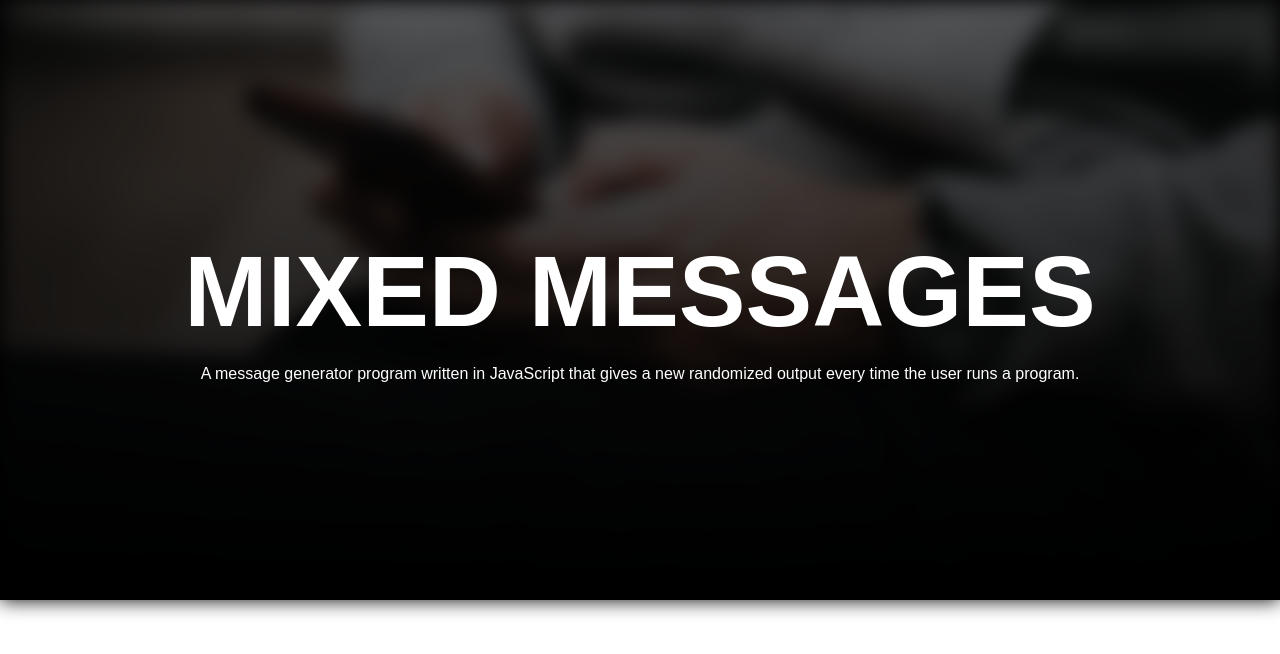
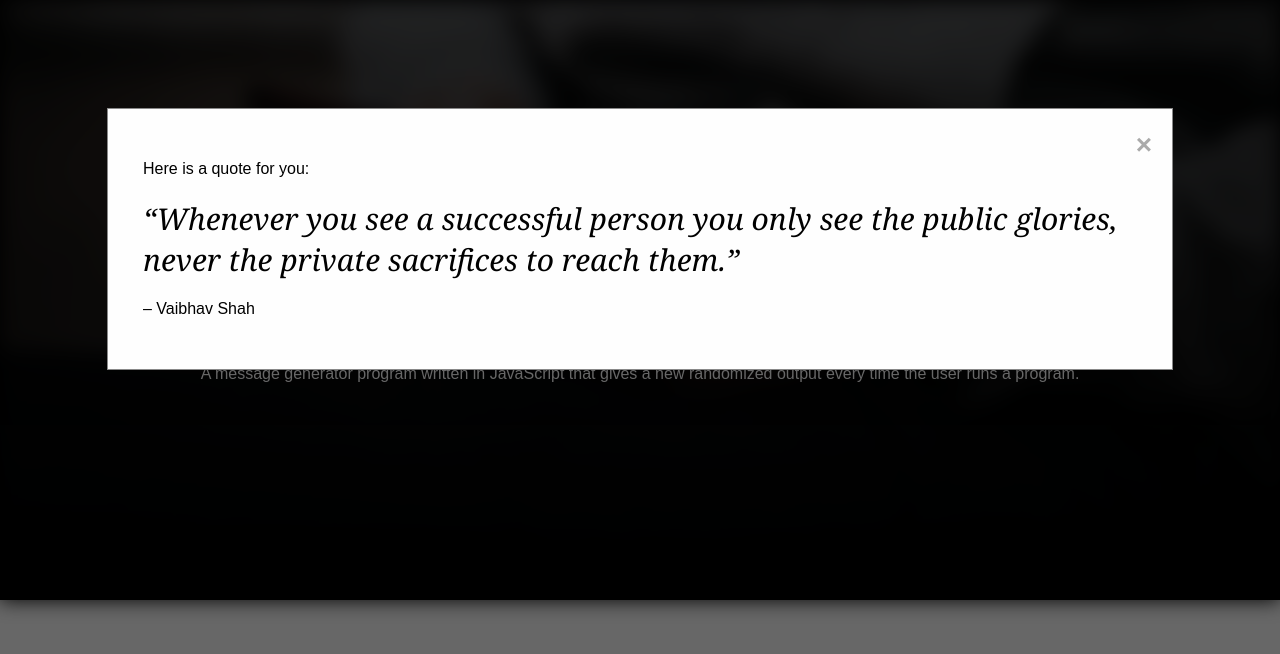
Before and after one commit to GabrielAllba/Mixed-Message, a plain HTML site: page index.html in a window 1280 px wide. Shown: the part 84-738 px from the top of the page. Drawn offline with Linux system fonts and the light colour scheme.

Commit message:
Add modal containing quote, which will pop up after 4 seconds

```diff
--- a/index.html
+++ b/index.html
@@ -8,7 +8,6 @@
         <title>Mixed Messages</title>
 
         <link rel="stylesheet" href="style.css">
-        <script src="script.js"></script>
     </head>
     <body>
         <header>
@@ -23,8 +22,19 @@
             <div id="header-bg-bg-img"><div id="header-bg-img"></div></div>
             <div id="project">
                 <h1 id="default">MIXED MESSAGES</h1>
-                <p>A message generator program written in JavaScript that gives a new randomized output every time the user runs a program.</p>
+                <p id="z">A message generator program written in JavaScript that gives a new randomized output every time the user runs a program.</p>
+            </div>
+
+            <!-- Quote Pop Up -->
+            <div id="myModal" class="modal">
+                <div class="modal-content">
+                    <span class="close">&times;</span>
+                    <p id="quote">
+                        Text here.
+                    </p>
+                </div>
             </div>
         </header>
+        <script src="script.js"></script>
     </body>
 </html>
--- a/script.js
+++ b/script.js
@@ -9,96 +9,96 @@ const zodQuote = {
     happiness: [10,20,30,40,50,60,5,7,8,9,12,15,25,35,44,28,100,90,80,70,85,65],
 
     mondayQuotes: [
-        '“The best time to plant a tree was 20 years ago. The second best time is now.” — Chinese proverb',
-        '“I attribute my success to this: I never gave or took any excuse.” — Florence Nightingale',
-        '“Do it or not. There is no try.” — Yoda',
-        '“Twenty years from now, you will be more disappointed by the things that you didn’t do than by the ones you did do, so throw off the bowlines, sail away from safe harbor, catch the trade winds in your sails. Explore, Dream, Discover.” — Mark Twain',
-        '“The most common way people give up their power is by thinking they don’t have any.” — Alice Walker',
-        '“Life is what happens to you while you’re busy making other plans.” — John Lennon',
-        '“It is never too late to be what you might have been.” — George Eliot',
-        '“If you want to lift yourself up, lift up someone else.” — Booker T. Washington',
-        '“Your time is limited, so don’t waste it living someone else’s life.” — Steve Jobs',
-        '“Whatever you can do, or dream you can, begin it. Boldness has genius, power and magic in it.” — Johann Wolfgang von Goethe',
-        '“Whatever the mind of man can conceive and believe, it can achieve.” – Napoleon Hill',
-        '“Life offers you so many doors, it is up to you which to open and which one to close.” – Unknown',
-        '“The man who has confidence in himself gains the confidence of others.” – Hasidic Proverb',
-        '“If not us, who? If not now, when?” – John F. Kennedy',
-        '“The first step toward success is taken when you refuse to be a captive of the environment in which you first find yourself.” – Mark Caine',
-        '“Excellence is an art won by training and habituation. We do not act rightly because we have virtue or excellence, but we rather have those because we have acted rightly. We are what we repeatedly do. Excellence, then, is not an act but a habit.” – Aristotle',
-        '“The only way to do great work is to love what you do.” – Steve Jobs',
-        '“If you’re offered a seat on a rocket ship, don’t ask what seat! Just get on.” – Sheryl Sandberg',
-        '“Work to become, not to acquire.” – Elbert Hubbard',
-        '“The future depends on what you do today.” – Mahatma Gandhi',
-        '“Every day we have plenty of opportunities to get angry, stressed or offended. But what you’re doing when you indulge these negative emotions is giving something outside yourself power over your happiness. You can choose to not let little things upset you.” – Joel Osteen',
-        '“Opportunities don’t happen, you create them.” – Chris Grosser',
-        '“Don’t Let Yesterday Take Up Too Much Of Today.” – Will Rogers',
-        '“Do you want to know who you are? Don’t ask. Act! Action will delineate and define you.”  – Thomas Jefferson',
-        '“The way to get started is to quit talking and begin doing.” – Walt Disney',
-        '“Start by doing what is necessary, then what is possible, and suddenly you are doing the impossible.” – Francis of Assisi',
-        '“Nothing will work unless you do.” – Maya Angelou',
-        '“Your only limit is you.” – Unknown',
-        '“The journey of a thousand miles begins with one step.” – Lao Tzu'
+        '<div>“The best time to plant a tree was 20 years ago. The second best time is now.”</div>— Chinese proverb',
+        '<div>“I attribute my success to this: I never gave or took any excuse.”</div>— Florence Nightingale',
+        '<div>“Do it or not. There is no try.”</div>— Yoda',
+        '<div>“Twenty years from now, you will be more disappointed by the things that you didn’t do than by the ones you did do, so throw off the bowlines, sail away from safe harbor, catch the trade winds in your sails. Explore, Dream, Discover.”</div>— Mark Twain',
+        '<div>“The most common way people give up their power is by thinking they don’t have any.”</div>— Alice Walker',
+        '<div>“Life is what happens to you while you’re busy making other plans.”</div>— John Lennon',
+        '<div>“It is never too late to be what you might have been.”</div>— George Eliot',
+        '<div>“If you want to lift yourself up, lift up someone else.”</div>— Booker T. Washington',
+        '<div>“Your time is limited, so don’t waste it living someone else’s life.”</div>— Steve Jobs',
+        '<div>“Whatever you can do, or dream you can, begin it. Boldness has genius, power and magic in it.”</div>— Johann Wolfgang von Goethe',
+        '<div>“Whatever the mind of man can conceive and believe, it can achieve.</div>– Napoleon Hill',
+        '<div>“Life offers you so many doors, it is up to you which to open and which one to close.”<br>– Unknown',
+        '<div>“The man who has confidence in himself gains the confidence of others.”</div>– Hasidic Proverb',
+        '<div>“If not us, who? If not now, when?”</div>– John F. Kennedy',
+        '<div>“The first step toward success is taken when you refuse to be a captive of the environment in which you first find yourself.”</div>– Mark Caine',
+        '<div>“Excellence is an art won by training and habituation. We do not act rightly because we have virtue or excellence, but we rather have those because we have acted rightly. We are what we repeatedly do. Excellence, then, is not an act but a habit.”</div>– Aristotle',
+        '<div>“The only way to do great work is to love what you do.”</div>– Steve Jobs',
+        '<div>“If you’re offered a seat on a rocket ship, don’t ask what seat! Just get on.”</div>– Sheryl Sandberg',
+        '<div>“Work to become, not to acquire.”</div>– Elbert Hubbard',
+        '<div>“The future depends on what you do today.”</div>– Mahatma Gandhi',
+        '<div>“Every day we have plenty of opportunities to get angry, stressed or offended. But what you’re doing when you indulge these negative emotions is giving something outside yourself power over your happiness. You can choose to not let little things upset you.”</div>– Joel Osteen',
+        '<div>“Opportunities don’t happen, you create them.”</div>– Chris Grosser',
+        '<div>“Don’t Let Yesterday Take Up Too Much Of Today.”</div>– Will Rogers',
+        '<div>“Do you want to know who you are? Don’t ask. Act! Action will delineate and define you.”</div>– Thomas Jefferson',
+        '<div>“The way to get started is to quit talking and begin doing.”</div>– Walt Disney',
+        '<div>“Start by doing what is necessary, then what is possible, and suddenly you are doing the impossible.”</div>– Francis of Assisi',
+        '<div>“Nothing will work unless you do.”</div>– Maya Angelou',
+        '<div>“Your only limit is you.”</div>– Unknown',
+        '<div>“The journey of a thousand miles begins with one step.”</div>– Lao Tzu'
     ],
     weekendQuotes:[
-        '“I’ve missed more than 9000 shots in my career. I’ve lost almost 300 games. 26 times I’ve been trusted to take the game winning shot and missed. I’ve failed over and over and over again in my life. And that is why I succeed.” – Michael Jordan',
-        '“Strive not to be a success, but rather to be of value.” – Albert Einstein',
-        '“Everything you want is on the other side of fear.” – Jack Canfield',
-        '“If opportunity doesn’t knock, build a door.” – Milton Berle',
-        '“The more you talk about negative things in your life, the more you call them in. Speak victory not defeat.” – Joel Osteen',
-        '“I have learned over the years that when one’s mind is made up, this diminishes fear.” – Rosa Parks',
-        '“The question isn’t who is going to let me; it’s who is going to stop me.” – Ayn Rand',
-        '“The road to success is always under construction” – Lily Tomlin',
-        '“Build your own dreams, or someone else will hire you to build theirs.” – Farrah Gray',
-        '“The future belongs to those who believe in the beauty of their dreams.” – Eleanor Roosevelt',
-        '“I am always doing that which I cannot do, in order that I may learn how to do it.” – Pablo Picasso',
-        '“I have been impressed with the urgency of doing. Knowing is not enough; we must apply. Being willing is not enough; we must do.” – Leonardo da Vinci',
-        '“The best way to predict the future is to create it.” – Abraham Lincoln',
-        '“It is never too late to be what you might have been.” – George Eliot',
-        '“A mind troubled by doubt cannot focus on the course to victory.” – Arthur Golden',
-        '“There is a winner in you. You were created to be successful, to accomplish your goals, to leave your mark on this generation. You have greatness in you. The key is to get it out.” – Joel Osteen',
-        '“I alone cannot change the world, but I can cast a stone across the water to create many ripples.” – Mother Teresa',
-        '“When one door of happiness closes, another opens, but often we look so long at the closed door that we do not see the one that has been opened for us.” – Helen Keller',
-        '“Success is walking from failure to failure with no loss of enthusiasm.” – Winston Churchill',
-        '“Whenever you see a successful person you only see the public glories, never the private sacrifices to reach them.” – Vaibhav Shah',
-        '“Innovation distinguishes between a leader and a follower.” – Steve Jobs',
-        '“Life is never easy. There is work to be done and obligations to be met – obligations to truth, to justice, and to liberty.” — John F. Kennedy (JFK Quotes)',
-        '“Live for each second without hesitation.” — Elton John',
-        '“Life is like riding a bicycle. To keep your balance, you must keep moving.” — Albert Einstein',
-        '“Life is a succession of lessons which must be lived to be understood.” — Helen Keller',
-        '“Your work is going to fill a large part of your life, and the only way to be truly satisfied is to do what you believe is great work. And the only way to do great work is to love what you do. If you haven’t found it yet, keep looking. Don’t settle. As with all matters of the heart, you’ll know when you find it.” — Steve Jobs',
-        '“My mama always said, life is like a box of chocolates. You never know what you’re gonna get.” — Forrest Gump',
-        '“The healthiest response to life is joy.” — Deepak Chopra',
-        '“Life is like a coin. You can spend it any way you wish, but you only spend it once.” — Lillian Dickson',
-        '“The best portion of a good man’s life is his little nameless, unencumbered acts of kindness and of love.” — Wordsworth',
-        '“Life is ten percent what happens to you and ninety percent how you respond to it.” — Charles Swindoll',
-        '“Maybe that’s what life is… a wink of the eye and winking stars.” — Jack Kerouac',
-        '“Life is a flower of which love is the honey.” — Victor Hugo',
-        '“Health is the greatest gift, contentment the greatest wealth, faithfulness the best relationship.” — Buddha'
+        '<div>“I’ve missed more than 9000 shots in my career. I’ve lost almost 300 games. 26 times I’ve been trusted to take the game winning shot and missed. I’ve failed over and over and over again in my life. And that is why I succeed.”</div>– Michael Jordan',
+        '<div>“Strive not to be a success, but rather to be of value.”</div>– Albert Einstein',
+        '<div>“Everything you want is on the other side of fear.”</div>– Jack Canfield',
+        '<div>“If opportunity doesn’t knock, build a door.”</div>– Milton Berle',
+        '<div>“The more you talk about negative things in your life, the more you call them in. Speak victory not defeat.”</div>– Joel Osteen',
+        '<div>“I have learned over the years that when one’s mind is made up, this diminishes fear.”</div>– Rosa Parks',
+        '<div>“The question isn’t who is going to let me; it’s who is going to stop me.”</div>– Ayn Rand',
+        '<div>“The road to success is always under construction”</div>– Lily Tomlin',
+        '<div>“Build your own dreams, or someone else will hire you to build theirs.”</div>– Farrah Gray',
+        '<div>“The future belongs to those who believe in the beauty of their dreams.”</div>– Eleanor Roosevelt',
+        '<div>“I am always doing that which I cannot do, in order that I may learn how to do it.”</div>– Pablo Picasso',
+        '<div>“I have been impressed with the urgency of doing. Knowing is not enough; we must apply. Being willing is not enough; we must do.”</div>– Leonardo da Vinci',
+        '<div>“The best way to predict the future is to create it.”</div>– Abraham Lincoln',
+        '<div>“It is never too late to be what you might have been.”</div>– George Eliot',
+        '<div>“A mind troubled by doubt cannot focus on the course to victory.”</div>– Arthur Golden',
+        '<div>“There is a winner in you. You were created to be successful, to accomplish your goals, to leave your mark on this generation. You have greatness in you. The key is to get it out.”</div>– Joel Osteen',
+        '<div>“I alone cannot change the world, but I can cast a stone across the water to create many ripples.”</div>– Mother Teresa',
+        '<div>“When one door of happiness closes, another opens, but often we look so long at the closed door that we do not see the one that has been opened for us.”</div>– Helen Keller',
+        '<div>“Success is walking from failure to failure with no loss of enthusiasm.”</div>– Winston Churchill',
+        '<div>“Whenever you see a successful person you only see the public glories, never the private sacrifices to reach them.”</div>– Vaibhav Shah',
+        '<div>“Innovation distinguishes between a leader and a follower.”</div>– Steve Jobs',
+        '<div>“Life is never easy. There is work to be done and obligations to be met – obligations to truth, to justice, and to liberty.”</div>— John F. Kennedy (JFK Quotes)',
+        '<div>“Live for each second without hesitation.”</div>— Elton John',
+        '<div>“Life is like riding a bicycle. To keep your balance, you must keep moving.”</div>— Albert Einstein',
+        '<div>“Life is a succession of lessons which must be lived to be understood.”</div>— Helen Keller',
+        '<div>“Your work is going to fill a large part of your life, and the only way to be truly satisfied is to do what you believe is great work. And the only way to do great work is to love what you do. If you haven’t found it yet, keep looking. Don’t settle. As with all matters of the heart, you’ll know when you find it.”</div>— Steve Jobs',
+        '<div>“My mama always said, life is like a box of chocolates. You never know what you’re gonna get.”</div>— Forrest Gump',
+        '<div>“The healthiest response to life is joy.”</div>— Deepak Chopra',
+        '<div>“Life is like a coin. You can spend it any way you wish, but you only spend it once.”</div>— Lillian Dickson',
+        '<div>“The best portion of a good man’s life is his little nameless, unencumbered acts of kindness and of love.”</div>— Wordsworth',
+        '<div>“Life is ten percent what happens to you and ninety percent how you respond to it.”</div>— Charles Swindoll',
+        '<div>“Maybe that’s what life is… a wink of the eye and winking stars.”</div>— Jack Kerouac',
+        '<div>“Life is a flower of which love is the honey.”</div>— Victor Hugo',
+        '<div>“Health is the greatest gift, contentment the greatest wealth, faithfulness the best relationship.”</div>— Buddha'
     ],
 
     tuesToFriQuotes:[
-        '“My mother always used to say: The older you get, the better you get, unless you’re a banana.” — Rose (Betty White), The Golden Girls',
-        'I’m sick of following my dreams, man. I’m just going to ask where they’re going and hook up with ’em later. — Mitch Hedberg',
-        'A pessimist is a person who has had to listen to too many optimists. —Don Marquis',
-        '“If life were predictable it would cease to be life, and be without flavor.” – Eleanor Roosevelt',
-        '“The purpose of our lives is to be happy.” — Dalai Lama',
-        '“Life is what happens when you’re busy making other plans.” — John Lennon',
-        '“Get busy living or get busy dying.” — Stephen King',
-        '“You only live once, but if you do it right, once is enough.” — Mae West',
-        '“Many of life’s failures are people who did not realize how close they were to success when they gave up.” - Thomas A. Edison',
-        '“If you want to live a happy life, tie it to a goal, not to people or things.”– Albert Einstein',
-        '“Never let the fear of striking out keep you from playing the game.”– Babe Ruth',
-        '“Knowing trees, I understand the meaning of patience. Knowing grass, I can appreciate persistence.” – Hal Borland',
-        '“Everybody wants to be famous, but nobody wants to do the work. I live by that. You grind hard so you can play hard. At the end of the day, you put all the work in, and eventually it’ll pay off. It could be in a year, it could be in 30 years. Eventually, your hard work will pay off.” — Kevin Hart',
-        '“Everything negative – pressure, challenges – is all an opportunity for me to rise.” — Kobe Bryant',
-        '“I like criticism. It makes you strong.” — LeBron James',
-        'You never really learn much from hearing yourself speak.” ― George Clooney',
-        '“Life imposes things on you that you can’t control, but you still have the choice of how you’re going to live through this.” — Celine Dion',
-        '“When we do the best we can, we never know what miracle is wrought in our life or the life of another.” — Helen Keller',
-        '“Keep calm and carry on.” — Winston Churchill',
-        '“You have brains in your head. You have feet in your shoes. You can steer yourself any direction you choose.” — Dr. Seuss',
-        'The best thing about the future is that it comes one day at a time. — Abraham Lincoln',
-        '“Do not take life too seriously. You will never get out of it alive.” — Elbert Hubbard'
+        '<div>“My mother always used to say: The older you get, the better you get, unless you’re a banana.”</div>— Rose (Betty White), The Golden Girls',
+        '<div>I’m sick of following my dreams, man. I’m just going to ask where they’re going and hook up with ’em later.</div>— Mitch Hedberg',
+        '<div>A pessimist is a person who has had to listen to too many optimists.</div>—Don Marquis',
+        '<div>“If life were predictable it would cease to be life, and be without flavor.”</div>– Eleanor Roosevelt',
+        '<div>“The purpose of our lives is to be happy.”</div>— Dalai Lama',
+        '<div>“Life is what happens when you’re busy making other plans.”</div>— John Lennon',
+        '<div>“Get busy living or get busy dying.”</div>— Stephen King',
+        '<div>“You only live once, but if you do it right, once is enough.”</div>— Mae West',
+        '<div>“Many of life’s failures are people who did not realize how close they were to success when they gave up.”</div>- Thomas A. Edison',
+        '<div>“If you want to live a happy life, tie it to a goal, not to people or things.”</div>– Albert Einstein',
+        '<div>“Never let the fear of striking out keep you from playing the game.”</div>– Babe Ruth',
+        '<div>“Knowing trees, I understand the meaning of patience. Knowing grass, I can appreciate persistence.”</div>– Hal Borland',
+        '<div>“Everybody wants to be famous, but nobody wants to do the work. I live by that. You grind hard so you can play hard. At the end of the day, you put all the work in, and eventually it’ll pay off. It could be in a year, it could be in 30 years. Eventually, your hard work will pay off.”</div>— Kevin Hart',
+        '<div>“Everything negative – pressure, challenges – is all an opportunity for me to rise.”</div>— Kobe Bryant',
+        '<div>“I like criticism. It makes you strong.”</div>— LeBron James',
+        '<div>You never really learn much from hearing yourself speak.”</div>― George Clooney',
+        '<div>“Life imposes things on you that you can’t control, but you still have the choice of how you’re going to live through this.”</div>— Celine Dion',
+        '<div>“When we do the best we can, we never know what miracle is wrought in our life or the life of another.”</div>— Helen Keller',
+        '<div>“Keep calm and carry on.”</div>— Winston Churchill',
+        '<div>“You have brains in your head. You have feet in your shoes. You can steer yourself any direction you choose.”</div>— Dr. Seuss',
+        '<div>The best thing about the future is that it comes one day at a time.</div>— Abraham Lincoln',
+        '<div>“Do not take life too seriously. You will never get out of it alive.”</div>— Elbert Hubbard'
     ],
 
     activities:[
@@ -191,7 +191,7 @@ const zodQuote = {
         else{
             quotes = this.generateData(zodQuote.tuesToFriQuotes)
         }
-        return "Here is a quote for you: " + quotes;
+        return "Here is a quote for you:<br>" + quotes;
     },
 
     dateOfBirth: '',
@@ -255,10 +255,33 @@ const zodQuote = {
     }
 }
 
+// Assign values to variables to be returned in the html
+
 console.log(`${zodQuote.dateToday}\n`);
-console.log(`${zodQuote.generateQuotesByDay()}\n`);
 console.log(`${zodQuote.guessBirthdate()}`);
 console.log(`${zodQuote.guessActivity()}\n`);
 
 console.log(`Daniel: ${zodQuote.devActivity}`)
-console.log(`Gabriel: ${zodQuote.devActivity}`)
+console.log(`Riel: ${zodQuote.devActivity}`)
+
+// Modal
+const modal = document.getElementById("myModal");
+const btn = document.getElementById("myBtn");
+const span = document.getElementsByClassName("close")[0];
+
+// Open modal after 5 seconds
+setTimeout(function() {
+  modal.style.display = "block";
+  document.getElementById("quote").innerHTML = zodQuote.generateQuotesByDay();
+},4000)
+
+// Close modal
+span.onclick = function() {
+  modal.style.display = "none";
+}
+
+window.onclick = function(event) {
+  if (event.target == modal) {
+    modal.style.display = "none";
+  }
+}
--- a/style.css
+++ b/style.css
@@ -3,7 +3,7 @@ body {
     margin: 0;
 }
 
-/* Navigation Bar*/
+/* Navigation Bar */
 
 nav {
     background-color: #14213D;
@@ -49,7 +49,7 @@ nav a.logo {
     float: right;
 }
 
-/* Header Content*/
+/* Header Content */
 
 #header-bg-bg-img {
     background-color: black;
@@ -86,6 +86,56 @@ h1 {
     font-size: 100px;
 }
 
+/* Modal Box */
+
+.modal {
+    display: none;
+    position: fixed;
+    z-index: 4;
+    left: 0;
+    top: 0;
+    width: 100%;
+    height: 100%;
+    overflow: auto;
+    background-color: rgb(0,0,0);
+    background-color: rgba(0, 0, 0, 0.598);
+  }
+
+.modal-content {
+background-color: #fefefe;
+margin: 15% auto;
+padding: 20px;
+border: 1px solid #888;
+width: 80%;
+z-index: 4;
+}
+
+#quote {
+    padding:15px;
+}
+
+#quote div {
+    margin:20px auto;
+    font-family: Georgia, 'Times New Roman', Times, serif;
+    font-style: italic;
+    font-size:30px;
+}
+
+/* Close Button */
+.close {
+    color: #aaa;
+    float: right;
+    font-size: 28px;
+    font-weight: bold;
+    z-index: 4;
+}
+
+.close:hover, .close:focus {
+    color: black;
+    text-decoration: none;
+    cursor: pointer;
+}
+
 /* Color palette
 black 000000
 dark blue 14213d
```
